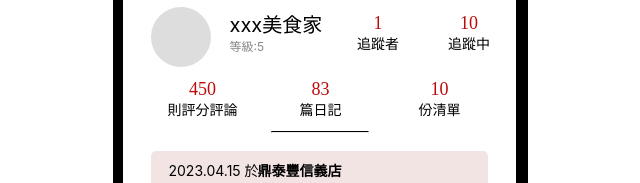
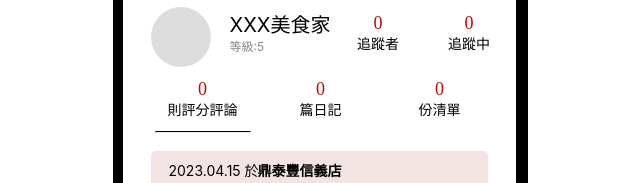
Before and after one commit to RuCiCa/Tasty_Explorer, a Vue app in the folder frontend/frontend/: page /diary_one in a window 1280 px wide. Shown: the top 183 px of the page, without its empty margins (320-960 px from the left). Built offline with nearby package versions, Linux system fonts and the light colour scheme.

Commit message:
diary_FtoB

```diff
--- a/frontend/frontend/src/components/diary.vue
+++ b/frontend/frontend/src/components/diary.vue
@@ -7,35 +7,33 @@
           <div class="person_info">
             <div class="pic"></div>
             <div class="name_level">
-              <div class="name">xxx美食家</div>
+              <div class="name">{{ user_name }}</div>
               <div class="level">等級:5</div>
             </div>
             <div class="follower">
-              <div class="num">1</div>
+              <div class="num">{{ follower_count }}</div>
               <div class="text">追蹤者</div>
-
             </div>
             <div class="following">
-              <div class="num">10</div>
+              <div class="num">{{ following_count }}</div>
               <div class="text">追蹤中</div>
 
             </div>
           </div>
           <div class="top_nav">
             <div class="feedback_nav">
-              <div class="num">450</div>
+              <div class="num">{{ comment_count }}</div>
               <div class="text">則評分評論</div>
 
             </div>
             <div class="diary_nav">
-              <div class="num">83</div>
+              <div class="num">{{ diary_count }}</div>
               <div class="text">篇日記</div>
               <hr />
             </div>
             <div class="list_nav">
-              <div class="num">10</div>
+              <div class="num">{{ list_count }}</div>
               <div class="text">份清單</div>
-
             </div>
           </div>
           <div class="search_bar"><img class="search_icon" src="" alt="" /></div>
@@ -62,10 +60,18 @@
 
 
 <script>
+import axios from 'axios';
 export default {
   name: 'TastyExplorer_test',
   data() {
     return {
+      user_name: "XXX美食家",
+      user_id: 1,
+      following_count: 0,
+      follower_count: 0,
+      comment_count: 0,    // comment = review
+      diary_count: 0,
+      list_count: 0,
       diarys: [
         { id: 1, time: "2023.04.15", rest_name: "鼎泰豐信義店", diary_text: "當天天氣晴朗，我決定去鼎泰豐享受美食。一進門就被熱鬧的氣氛和美味的香氣所吸引。我點了一份小籠包和一份酸辣湯，兩者都是鼎泰豐的經典菜品... 更多" },
         { id: 2, time: "2023.04.13", rest_name: "鼎泰豐信義店", diary_text: "當天天氣晴朗，我決定去鼎泰豐享受美食。一進門就被熱鬧的氣氛和美味的香氣所吸引。我點了一份小籠包和一份酸辣湯，兩者都是鼎泰豐的經典菜品... 更多" },
@@ -83,6 +89,29 @@ export default {
 
   },
   created() {
+    const path = "http://localhost:5000/diary";
+    const user_id = this.user_id;
+
+    axios
+      .post(path, user_id)
+      .then((res) => {
+        // console.log(res.data.status);
+        this.comment_count = res.data.comment_count;
+        this.diary_count = res.data.diary_count;
+        this.list_count = res.data.list_count;
+        this.follower_count = res.data.follower_count;
+        this.following_count = res.data.following_count;
+        for (var i = 0; i < res.data.diary.length; i++) {
+          this.diarys.push({ id: res.data.diary[i].diary_id, time: res.data.diary[i].date_visted, rest_name: res.data.diary[i].restaurant_name, diary_text: res.data.diary[i].diary_content });
+        }
+
+
+
+
+      })
+      .catch((error) => {
+        console.log(error);
+      });
 
   },
 };
--- a/frontend/frontend/src/components/diary_one.vue
+++ b/frontend/frontend/src/components/diary_one.vue
@@ -7,35 +7,33 @@
           <div class="person_info">
             <div class="pic"></div>
             <div class="name_level">
-              <div class="name">xxx美食家</div>
+              <div class="name">{{ user_name }}</div>
               <div class="level">等級:5</div>
             </div>
             <div class="follower">
-              <div class="num">1</div>
+              <div class="num">{{ follower_count }}</div>
               <div class="text">追蹤者</div>
-
             </div>
             <div class="following">
-              <div class="num">10</div>
+              <div class="num">{{ following_count }}</div>
               <div class="text">追蹤中</div>
 
             </div>
           </div>
           <div class="top_nav">
             <div class="feedback_nav">
-              <div class="num">450</div>
+              <div class="num">{{ comment_count }}</div>
               <div class="text">則評分評論</div>
+              <hr />
+            </div>
+            <div class="diary_nav">
+              <div class="num">{{ diary_count }}</div>
+              <div class="text">篇日記</div>
 
             </div>
-            <div class="diary_nav">
-              <div class="num">83</div>
-              <div class="text">篇日記</div>
-              <hr />
-            </div>
             <div class="list_nav">
-              <div class="num">10</div>
+              <div class="num">{{ list_count }}</div>
               <div class="text">份清單</div>
-
             </div>
           </div>
           <div class="diarys">
@@ -68,6 +66,12 @@ export default {
   name: 'TastyExplorer_test',
   data() {
     return {
+      user_name: "XXX美食家",
+      following_count: 0,
+      follower_count: 0,
+      comment_count: 0,    // comment = review
+      diary_count: 0,
+      list_count: 0,
       //   isVisible: true,
     };
   },
--- a/frontend/frontend/src/components/lists.vue
+++ b/frontend/frontend/src/components/lists.vue
@@ -6,33 +6,32 @@
           <div class="person_info">
             <div class="pic"></div>
             <div class="name_level">
-              <div class="name">xxx美食家</div>
+              <div class="name">{{ user_name }}</div>
               <div class="level">等級:5</div>
             </div>
             <div class="follower">
-              <div class="num">1</div>
+              <div class="num">{{ follower_count }}</div>
               <div class="text">追蹤者</div>
-
             </div>
             <div class="following">
-              <div class="num">10</div>
+              <div class="num">{{ following_count }}</div>
               <div class="text">追蹤中</div>
 
             </div>
           </div>
           <div class="top_nav">
             <div class="feedback_nav">
-              <div class="num">450</div>
+              <div class="num">{{ comment_count }}</div>
               <div class="text">則評分評論</div>
 
             </div>
             <div class="diary_nav">
-              <div class="num">83</div>
+              <div class="num">{{ diary_count }}</div>
               <div class="text">篇日記</div>
 
             </div>
             <div class="list_nav">
-              <div class="num">10</div>
+              <div class="num">{{ list_count }}</div>
               <div class="text">份清單</div>
               <hr />
             </div>
@@ -68,6 +67,12 @@ export default {
   name: 'TastyExplorer_test',
   data() {
     return {
+      user_name: "XXX美食家",
+      following_count: 0,
+      follower_count: 0,
+      comment_count: 0,    // comment = review
+      diary_count: 0,
+      list_count: 0,
       lists: [
         { id: 1, list_name: "就是要拉麵", info_isPublic: "公開", info_rest_num: 35 },
         { id: 2, list_name: "就是要拉麵", info_isPublic: "公開", info_rest_num: 35 },
--- a/frontend/frontend/src/components/review.vue
+++ b/frontend/frontend/src/components/review.vue
@@ -6,32 +6,32 @@
           <div class="person_info">
             <div class="pic"></div>
             <div class="name_level">
-              <div class="name">xxx美食家</div>
+              <div class="name">{{ user_name }}</div>
               <div class="level">等級:5</div>
             </div>
             <div class="follower">
-              <div class="num">1</div>
+              <div class="num">{{ follower_count }}</div>
               <div class="text">追蹤者</div>
             </div>
             <div class="following">
-              <div class="num">10</div>
+              <div class="num">{{ following_count }}</div>
               <div class="text">追蹤中</div>
 
             </div>
           </div>
           <div class="top_nav">
             <div class="feedback_nav">
-              <div class="num">450</div>
+              <div class="num">{{ comment_count }}</div>
               <div class="text">則評分評論</div>
               <hr />
             </div>
             <div class="diary_nav">
-              <div class="num">83</div>
+              <div class="num">{{ diary_count }}</div>
               <div class="text">篇日記</div>
 
             </div>
             <div class="list_nav">
-              <div class="num">10</div>
+              <div class="num">{{ list_count }}</div>
               <div class="text">份清單</div>
             </div>
           </div>
@@ -70,6 +70,13 @@ export default {
   name: 'TastyExplorer_test',
   data() {
     return {
+      user_name: "XXX美食家",
+      following_count: 0,
+      follower_count: 0,
+      comment_count: 0,    // comment = review
+      diary_count: 0,
+      list_count: 0,
+
       reviews: [
         { id: 1, rest_name: "鼎泰豐信義店", tag_pressed: false, location_dis: "信義區", location_city: "台北市", time: "2 個月前", rating: "❤❤❤", review_text: "美味程度極高，食材新鮮，味道正宗，讓人回味無窮。服務周到，態度友善，令人感到賓至如歸。" },
         { id: 2, rest_name: "鼎泰豐信義店", tag_pressed: false, location_dis: "信義區", location_city: "台北市", time: "2 個月前", rating: "❤❤❤", review_text: "美味程度極高，食材新鮮，味道正宗，讓人回味無窮。服務周到，態度友善，令人感到賓至如歸。" },
```
